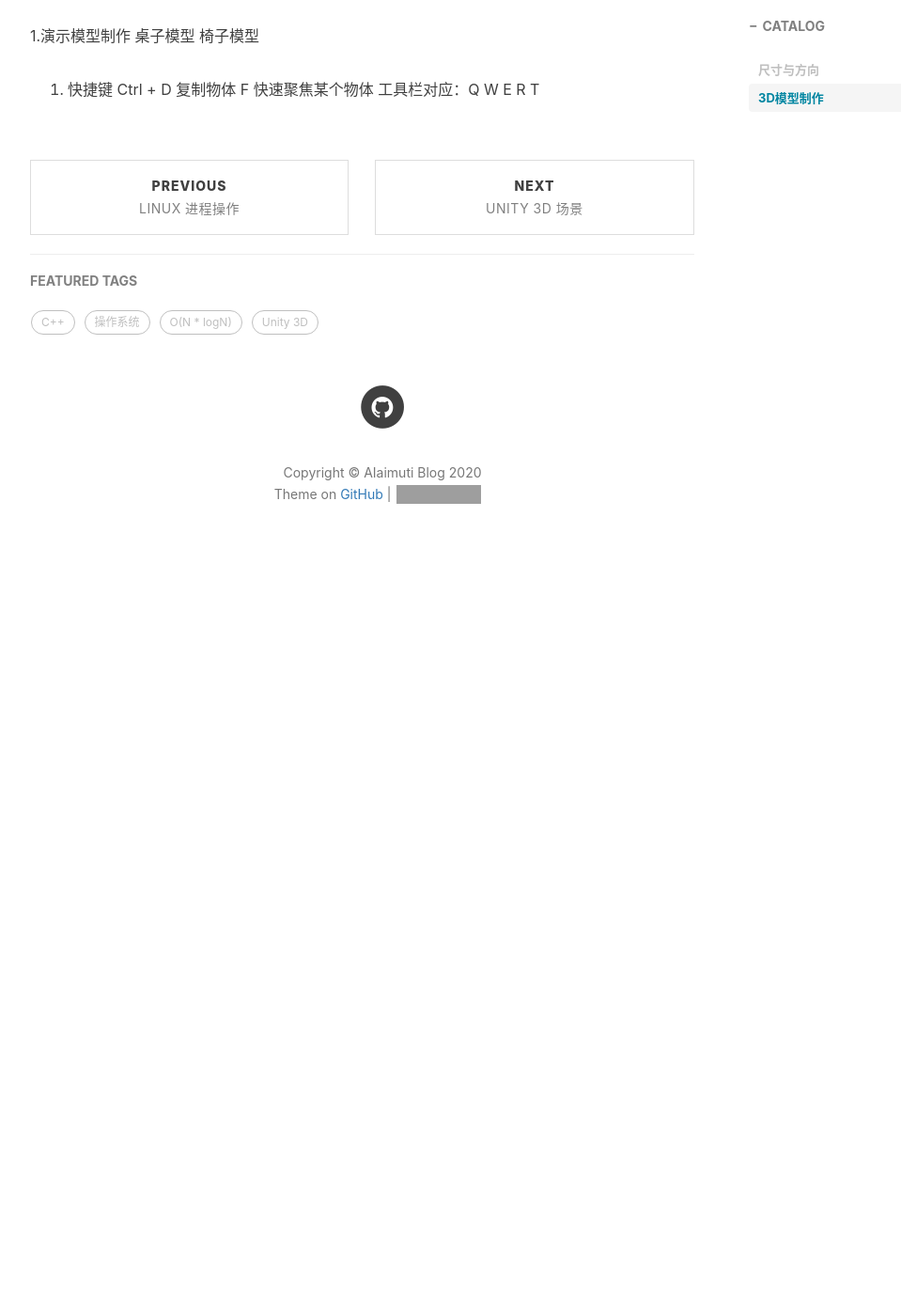
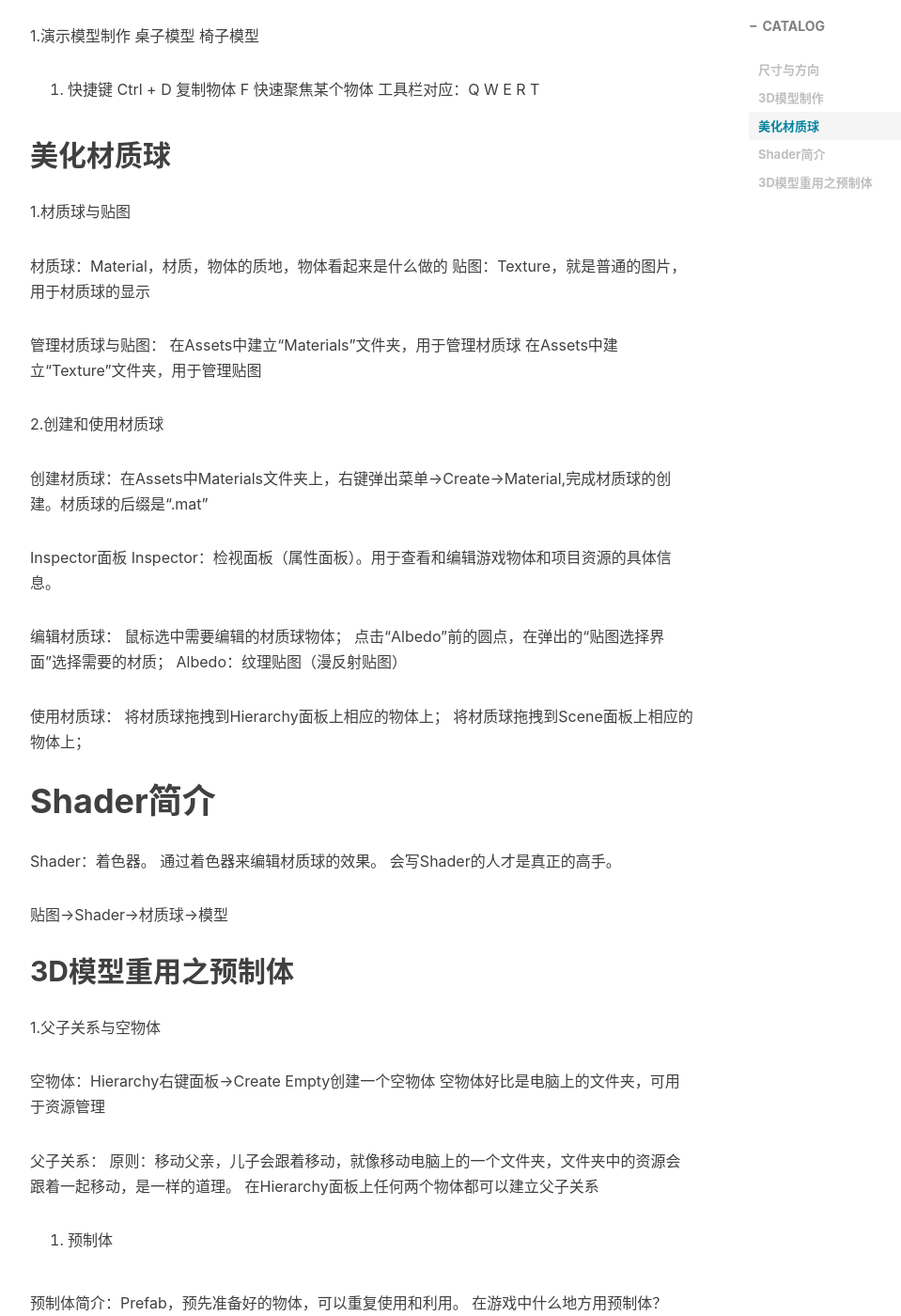
Before and after one commit to AIaimuti/aiaimuti.github.io, a Jekyll site: the page built from _posts/2020-4-3-3D_make.md, in a window 1280 px wide and 1400 px high, scrolled down 981 px. Shown: the whole window at 94% size, without its empty margins (233-1192 px from the left). Built offline with Jekyll 4.4.1, drawn with Linux system fonts in a browser that asks for light colours; nearby versions of some CDN libraries; comment, search, counter and statistics services are not loaded; before the commit the page ends 1611 px from its top, so only the background shows below that; some of the changed text lies outside the part shown; grey boxes are pictures that could not be loaded.

Commit message:
Update 2020-4-3-3D_make.md

```diff
--- a/_posts/2020-4-3-3D_make.md
+++ b/_posts/2020-4-3-3D_make.md
@@ -43,3 +43,73 @@ ISO：正交模式，远近一样大
 Ctrl + D 复制物体
 F 快速聚焦某个物体
 工具栏对应：Q W E R T
+
+## 美化材质球
+
+1.材质球与贴图
+
+材质球：Material，材质，物体的质地，物体看起来是什么做的
+贴图：Texture，就是普通的图片，用于材质球的显示
+
+管理材质球与贴图：
+在Assets中建立“Materials”文件夹，用于管理材质球
+在Assets中建立“Texture”文件夹，用于管理贴图
+
+2.创建和使用材质球
+
+创建材质球：在Assets中Materials文件夹上，右键弹出菜单->Create->Material,完成材质球的创建。材质球的后缀是“.mat”
+
+Inspector面板
+Inspector：检视面板（属性面板）。用于查看和编辑游戏物体和项目资源的具体信息。
+
+编辑材质球：
+鼠标选中需要编辑的材质球物体；
+点击“Albedo”前的圆点，在弹出的“贴图选择界面”选择需要的材质；
+Albedo：纹理贴图（漫反射贴图）
+
+使用材质球：
+将材质球拖拽到Hierarchy面板上相应的物体上；
+将材质球拖拽到Scene面板上相应的物体上；
+
+# Shader简介
+
+Shader：着色器。
+通过着色器来编辑材质球的效果。
+会写Shader的人才是真正的高手。
+
+贴图->Shader->材质球->模型
+
+## 3D模型重用之预制体
+
+1.父子关系与空物体
+
+空物体：Hierarchy右键面板->Create Empty创建一个空物体
+空物体好比是电脑上的文件夹，可用于资源管理
+
+父子关系：
+原则：移动父亲，儿子会跟着移动，就像移动电脑上的一个文件夹，文件夹中的资源会跟着一起移动，是一样的道理。
+在Hierarchy面板上任何两个物体都可以建立父子关系
+
+2. 预制体
+
+预制体简介：Prefab，预先准备好的物体，可以重复使用和利用。
+在游戏中什么地方用预制体？
+
+管理预制体：
+在Asserts中建立“Profabs”文件夹，用于管理预制体。
+
+创建预制体：
+直接将Hierarchy面板中的游戏物体拖拽到Project面板的Prefabs中，即可创建一个预制体。预制体的文件的后缀是“.prefabs”
+
+使用预制体
+直接将预制体拖拽到hierarchy面板；
+直接将预制体拖拽到Scenes面板；
+都可以在场景中创建一个相应的物体
+
+预制体与非预制体的区别：
+在hierarchy面板中非预制体的颜色是白的，预制体的颜色是蓝色<br>
+在Inspector面板中，非预制体的图标是灰的，预制体的图标是蓝色的<br>
+在Inspector面板，预制体比非预制体多了一个profab选项
+
+预制体的好处
+编辑其中的一个，使用overides选项中的“apply all”，所有的全部改变
```
